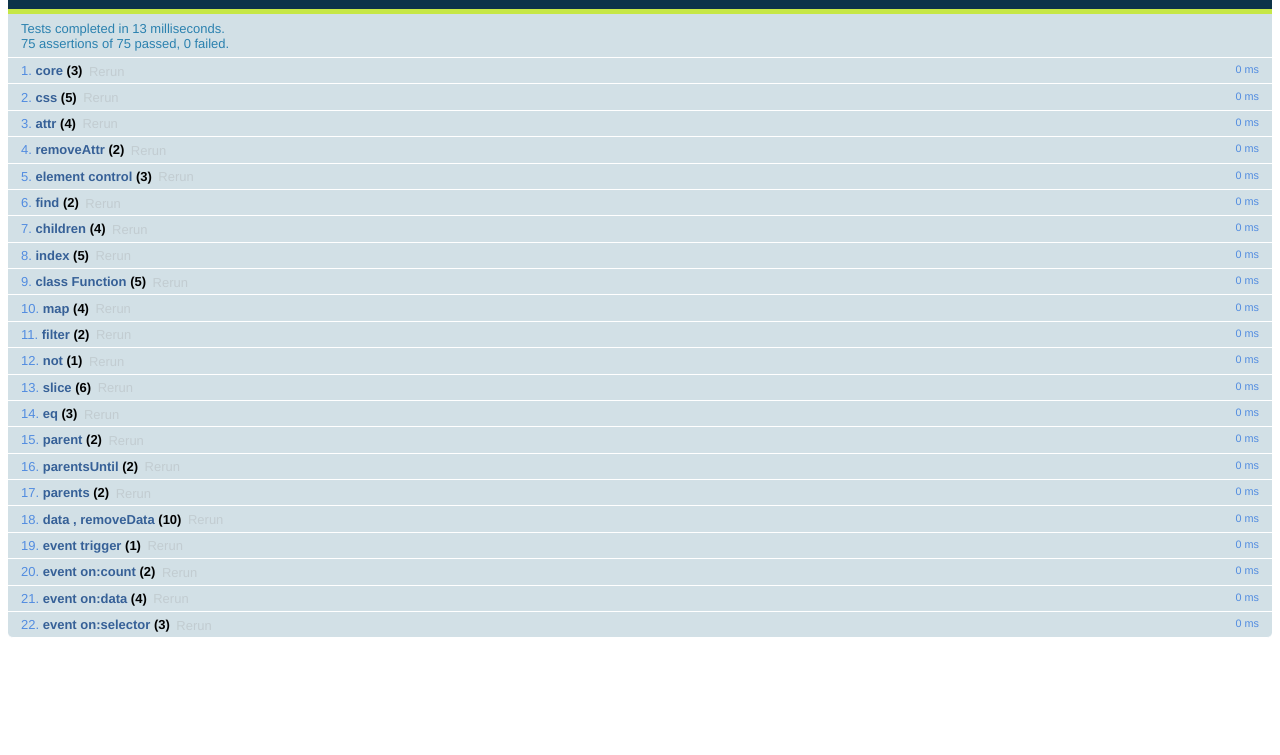
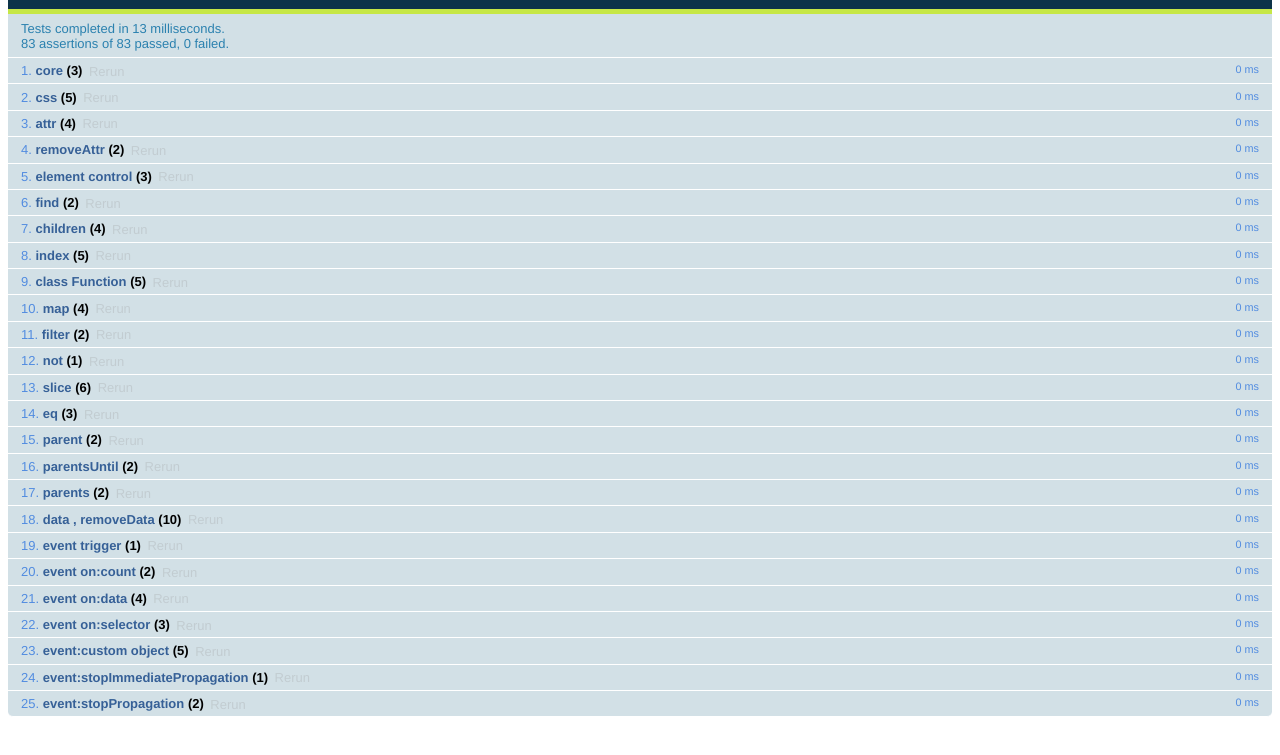
Before and after one commit to kirakiray/smartJQ, a plain HTML site: page test/test.html in a window 1280 px wide. Shown: the part 47-802 px from the top of the page. Drawn offline with Linux system fonts and the light colour scheme.

Commit message:
Backup the test

```diff
--- a/src/smartjq.js
+++ b/src/smartjq.js
@@ -483,7 +483,8 @@
         _tr: function(ele, eventName, oriEvent, triggerData, delegatetargets) {
             //@use---$._Event
             //@use---fn.parentsUntil
-            var smartEventData = ele[SMARTKEY + "e"] || (ele[SMARTKEY + "e"] = {});
+            var smartEventData = ele[SMARTKEY + "e"];
+            if (!smartEventData) { return; }
             var smartEventObj = smartEventData[eventName];
 
             var newArr = [];
@@ -496,9 +497,8 @@
                 //是否可以call
                 var cancall = 0;
 
-                var tarparent = $(newEventObject.target).parentsUntil(ele, delegatetargets);
-
                 if (delegatetargets) {
+                    var tarparent = $(newEventObject.target).parentsUntil(ele, delegatetargets);
                     if (tarparent.length) {
                         ct = tarparent[0];
                         cancall = 1;
@@ -514,6 +514,7 @@
                     //设置数据
                     newEventObject.data = handleObj.d;
                     newEventObject.currentTarget = ct;
+                    newEventObject.target || (newEventObject.target = ele);
 
                     //运行事件函数
                     var f = handleObj.f.bind(ele);
@@ -578,7 +579,13 @@
 
                 each(_this, function(i, tar) {
                     //事件寄宿对象
-                    var smartEventData = tar[SMARTKEY + "e"] || (tar[SMARTKEY + "e"] = {});
+                    tar[SMARTKEY + "e"] || Object.defineProperty(tar, SMARTKEY + "e", {
+                        // enumerable: false,
+                        configurable: true,
+                        writable: true,
+                        value: {}
+                    });
+                    var smartEventData = tar[SMARTKEY + "e"];
                     var smartEventObj = smartEventData[eventName];
 
                     if (!smartEventObj) {
--- a/test/test.html
+++ b/test/test.html
@@ -14,6 +14,7 @@
     <script src="qunit-1.15.0.js"></script>
     <script src="../src/smartjq.js"></script>
     <!--<script src="jquery-3.1.1.js"></script>-->
+    <!--<script src="jquery-2.1.3.js"></script>-->
     <!--<script src="zepto.js"></script>-->
 </head>
 
@@ -553,9 +554,57 @@
                     assert.ok(e.currentTarget == $('.tar17_con2')[0], 'currentTarget ok');
                     assert.ok(e.delegateTarget == $('#tar17')[0], 'delegateTarget ok');
                     assert.ok(e.target == $('.tar17_con2_ele2')[0], 'target ok');
-                    console.log(e);
+                    // console.log(e);
                 });
                 $('.tar17_con2_ele2').trigger('haha');
+            });
+            QUnit.test("event:custom object", function(assert) {
+                var obj = {};
+
+                $(obj).on('haha', {
+                    ondata: true
+                }, function(e, td) {
+                    console.log('haha', obj, e, td);
+                    assert.ok(e.currentTarget == obj, 'custom object currentTarget ok');
+                    assert.ok(e.delegateTarget == obj, 'custom object delegateTarget ok');
+                    assert.ok(e.target == obj, 'custom object target ok');
+                    assert.ok(e.data.ondata, 'custom object data ok1');
+                    assert.ok(td.triggerdata, 'custom object data ok2');
+                });
+
+                $(obj).trigger('haha', {
+                    triggerdata: true
+                });
+            });
+            QUnit.test("event:stopImmediatePropagation", function(assert) {
+                var obj = {};
+                $(obj).on('haha', function(e) {
+                    assert.ok(true, 'custom ok');
+                    //禁止传递事件
+                    e.stopImmediatePropagation();
+                });
+
+                $(obj).on('haha', function(e) {
+                    throw "error";
+                });
+
+                $(obj).trigger('haha');
+            });
+            QUnit.test("event:stopPropagation", function(assert) {
+                $('#tar17').on('haha3', function(e) {
+                    throw "error";
+                });
+
+                $('.tar17_con2').on('haha3', function(e) {
+                    assert.ok(true, 'Propagation ok');
+                    e.stopPropagation();
+                });
+
+                $('.tar17_con2_ele4').on('haha3', function(e) {
+                    assert.ok(true, 'event ok');
+                });
+
+                $('.tar17_con2_ele4').trigger('haha3');
             });
         </script>
     </div>
```
